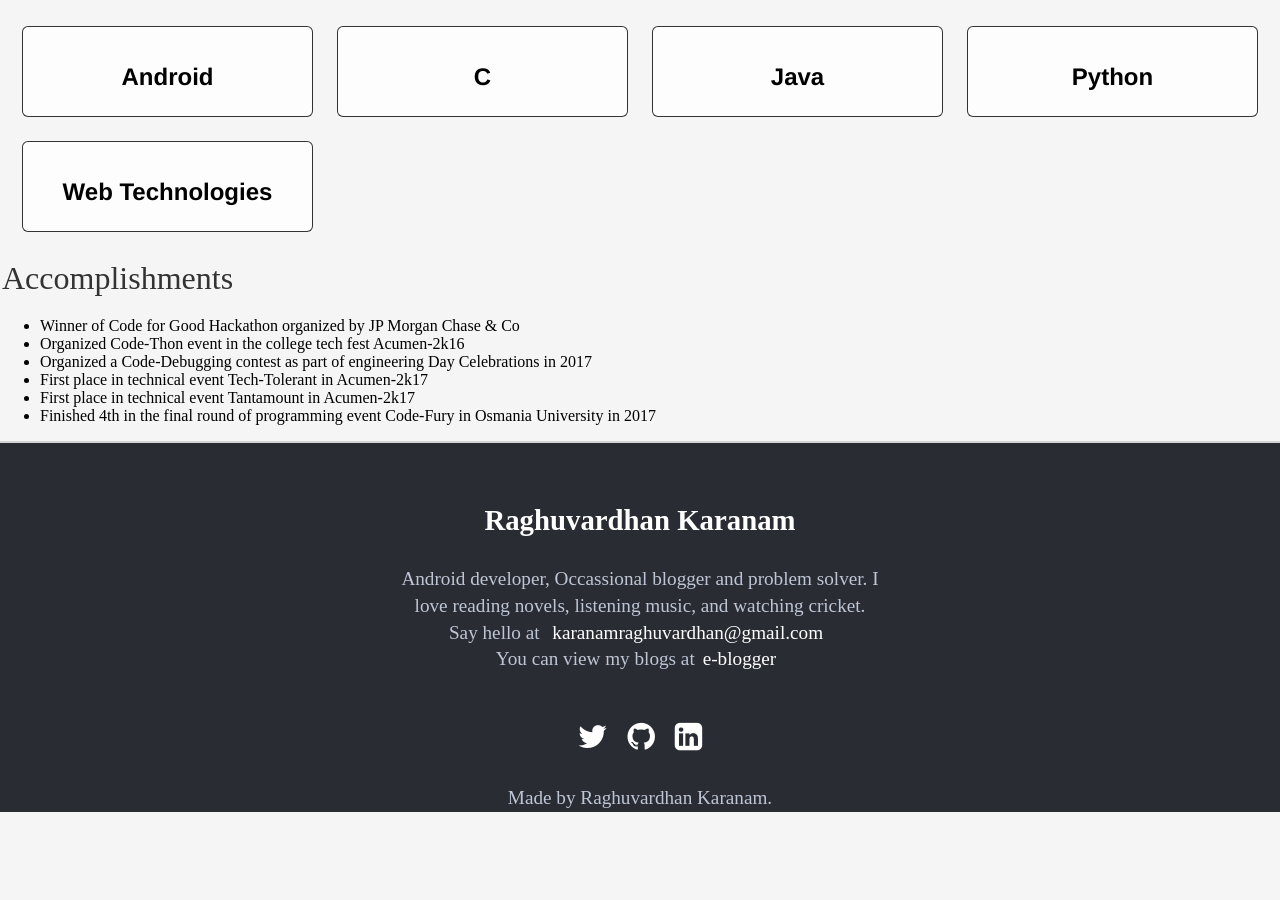
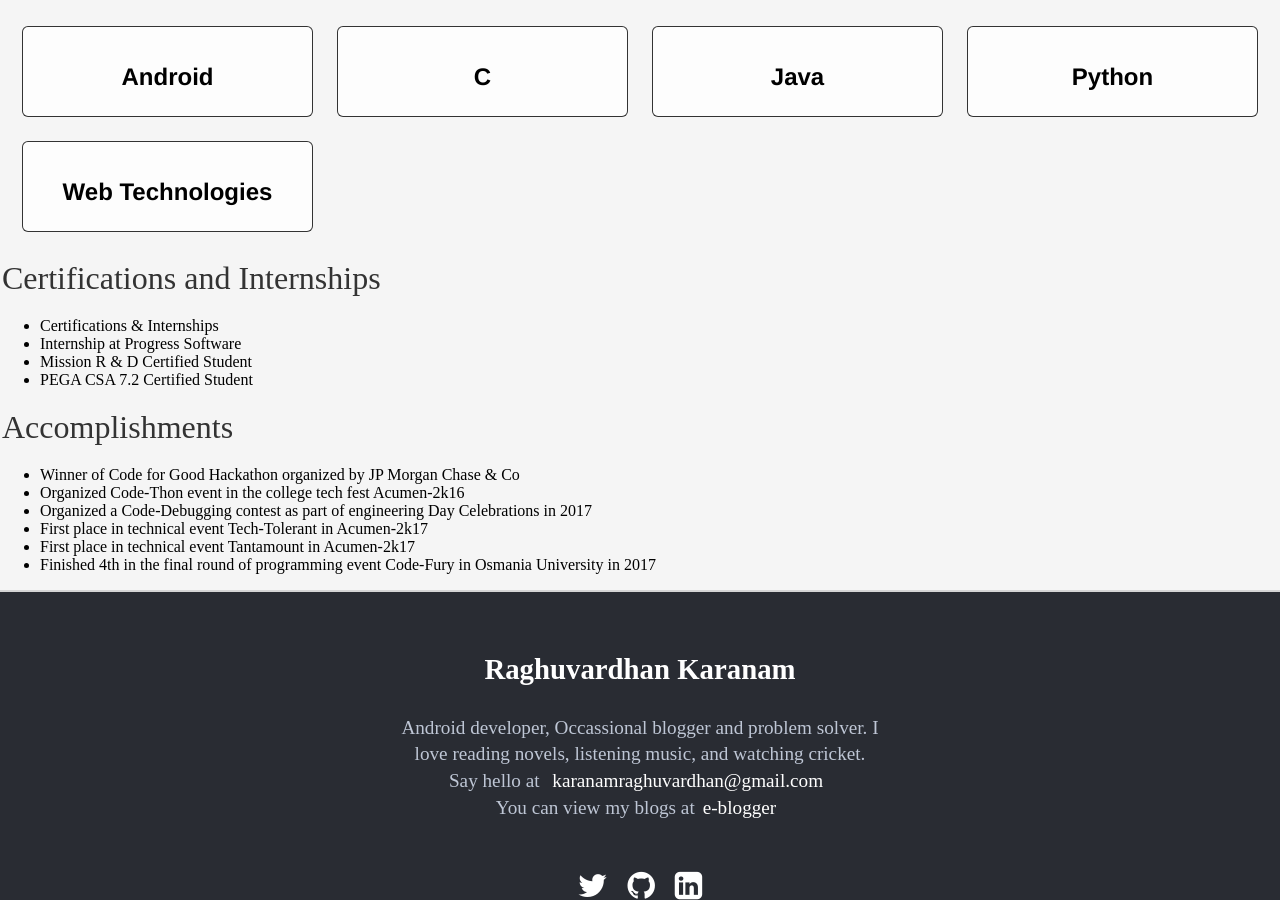
Before and after one commit to raghuvardhan/raghuvardhan.github.io, a Jekyll site: the page built from index.html, in a window 1280 px wide and 900 px high, scrolled down 984 px. Built offline with Jekyll 4.4.1, drawn with Linux system fonts in a browser that asks for light colours; before the commit the page ends 1796 px from its top, so only the background shows below that.

Commit message:
Update index.html

```diff
--- a/index.html
+++ b/index.html
@@ -80,6 +80,14 @@ title: Raghu Karanam, Android developer
   </div>
 </div>
 
+<p class="div-title">Certifications and Internships</p>
+<ul>
+  <li>Certifications & Internships  </li>
+  <li>Internship at Progress Software  </li>
+  <li>Mission R & D Certified Student  </li>
+  <li>PEGA CSA 7.2 Certified Student  </li>
+</ul>
+
 
 <p class="div-title">Accomplishments</p>
 <ul>
```
